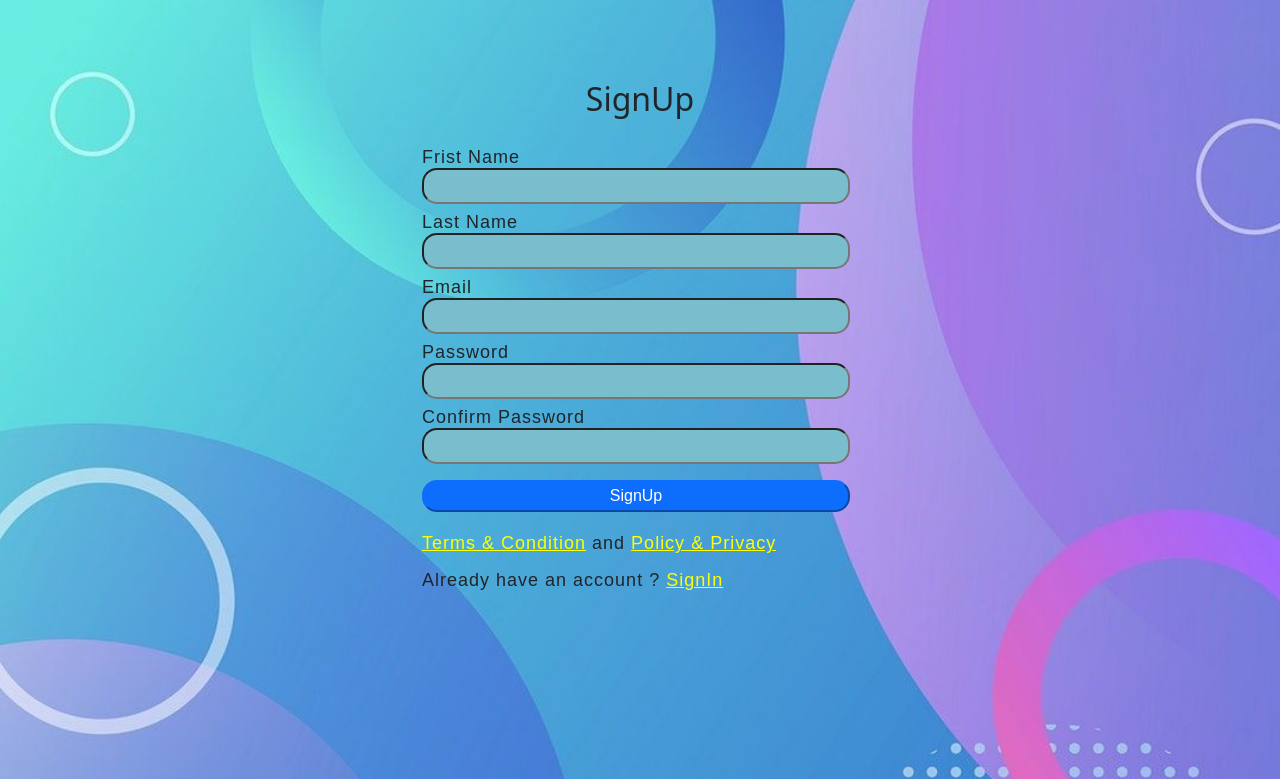
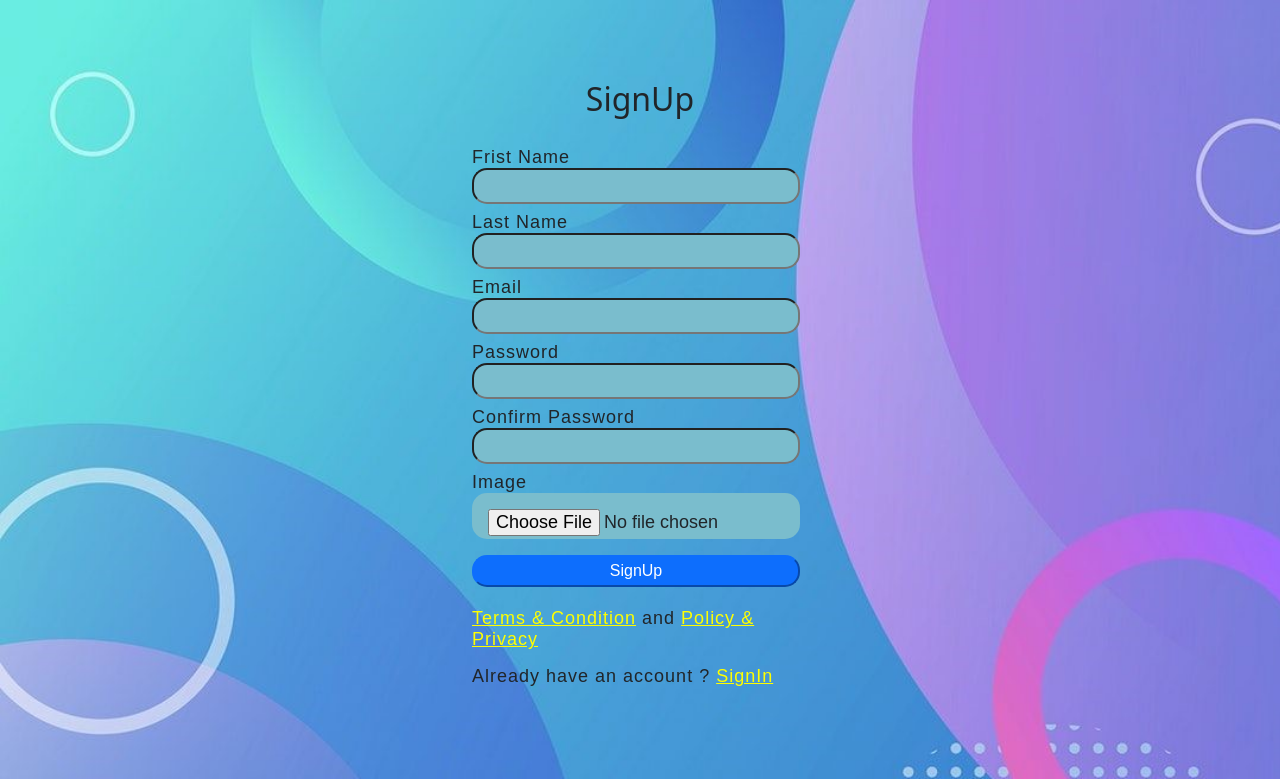
Before and after one commit to razibh/Template-Design-With-Validation-, a PHP site: page /signup.php in a window 1280 px wide. Shown: the top 779 px of the page. Run offline with PHP 8.4, Linux system fonts and the light colour scheme.

Commit message:
img upload

```diff
--- a/signup.php
+++ b/signup.php
@@ -8,14 +8,15 @@ require 'db.php';
   $email=$_POST['email'];
   $password=$_POST['password'];
   $conpassword=$_POST['conpassword'];
+  $img=$_POST['img'];
 $duplicate = mysqli_query($conn,"SELECT * FROM form  WHERE email = '$email'");
 if(mysqli_num_rows($duplicate)>0){
   echo '<script>alert("Email Has Already Taken")</script>';
 }
 else{
   if($password == $conpassword){
-    $query = "INSERT INTO form (id,frist_name, last_name,email,password)
-    VALUES('','$fristname', '$lastname','$email','$password')";
+    $query = "INSERT INTO form (id,frist_name, last_name,email,password,img)
+    VALUES('','$fristname', '$lastname','$email','$password','$img')";
     mysqli_query($conn,$query);
     header("Location: login.php");
     echo '<script>alert("Registration Successfully")</script>';
@@ -53,7 +54,8 @@ else{
         <input type="password" name="password" required><br>
         <label for="conpassword">Confirm Password</label>
         <input type="password" name="conpassword" required>
-
+        <label for="img">Image</label>
+        <input type="file" name="img" required>
     <button type="submit" name="submit" class="btnsingup btn-primary">SignUp</button> <br><br>
     <a href="" >Terms & Condition</a> and <a href="">Policy & Privacy</a>
     <p>Already have an account ? <a href="login.php">SignIn</a></p>
--- a/style.css
+++ b/style.css
@@ -18,8 +18,8 @@ body{
 }
  form{
 
-    width: 500px;
-    height: 350px;
+    width: 400px;
+    height: 400px;
     /* background-color: rgb(152, 206, 231); */
    margin: auto;
    border: none;
@@ -38,6 +38,13 @@ form input[type]{
     height: 2rem;
     border-radius: 15px;
     padding: 1rem;
+}
+form input[ type="file"]{
+border: none;
+outline: none;
+padding-bottom: 30px;
+box-sizing: border-box;
+box-shadow: none;
 }
 
 form label{
```
